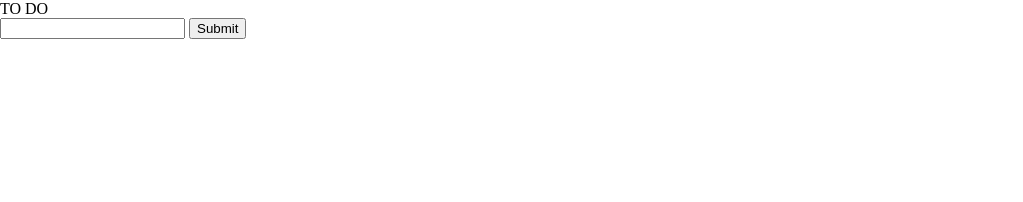
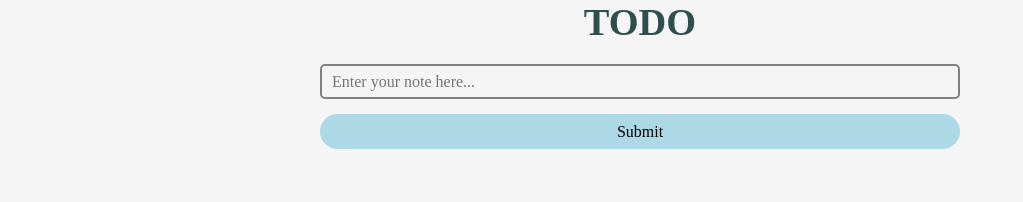
Before and after one commit to bascott5/hxgo-skeleton, a plain HTML site: page client/views/index.html in a window 1280 px wide. Shown: the whole page, without its empty margins (0-1023 px from the left). Drawn offline with Linux system fonts and the light colour scheme; files that its build step writes are made by us from their sources; files whose address does not match are found by name.

Commit message:
Added styling to demo

```diff
--- a/client/static/styles/global.css
+++ b/client/static/styles/global.css
@@ -1,7 +1,84 @@
-html, body, div, span, applet, object, iframe, h1, h2, h3, h4, h5, h6, p, blockquote, pre, a, abbr, acronym, address, big, cite, code, del, em, img, ins, kbd, q, s, samp, small, strike, strong, sub, sup, tt, var, b, u, i, center, dl, dt, dd, ol, ul, li, fieldset, form, label, legend, table, caption, tbody, tfoot, thead, tr, th, td, article, aside, canvas, details, embed, figure, figcaption, footer, header, menu, nav, output, section, summary, time, mark, audio, video {
+html, body, div, span, applet, object, iframe, h1, h2, h3, h4, h5, h6, p, blockquote, pre, a, input, button, abbr, acronym, address, big, cite, code, del, em, img, ins, kbd, q, s, samp, small, strike, strong, sub, sup, tt, var, b, u, i, center, dl, dt, dd, ol, ul, li, fieldset, form, label, legend, table, caption, tbody, tfoot, thead, tr, th, td, article, aside, canvas, details, embed, figure, figcaption, footer, header, menu, nav, output, section, summary, time, mark, audio, video {
+    all: unset;
     margin: 0;
     padding: 0;
     border: 0;
     font-size: 100%;
     font: inherit;
 }
+
+body {
+    background-color: whitesmoke;
+    position: absolute;
+    display: flex;
+    width: 100%;
+    height: 100%;
+    flex-direction: column;
+    align-items: center;
+}
+
+h1 {
+    color: darkslategray;
+    font-size: clamp(36px, 3vw, 48px);
+    font-weight: bold;
+    text-align: center;
+}
+
+form {
+    font-family: 'Times New Roman', Times, serif;
+    margin: 20px 0;
+    width: 50%;
+}
+
+form > input {
+    display: block;
+    border: 2px solid gray;
+    border-radius: 5px;
+    margin-bottom: 15px;
+    padding: 0 10px;
+    box-sizing: border-box;
+    width: 100%;
+    height: 35px;
+}
+
+form > button {
+    background-color: lightblue;
+    border-radius: 50px;
+    text-align: center;
+    box-sizing: border-box;
+    width: 100%;
+    height: 35px;
+}
+
+.item-container {
+    width: 50%;
+    background-color: lightslategrey;
+    padding: 15px;
+    border-radius: 10px;
+}
+
+.item-container:empty {
+    background-color: transparent;
+}
+
+.item {
+    color: white;
+    display: flex;
+    margin: 25px;
+    justify-content: space-between;
+    align-items: center;
+}
+
+.item > p {
+
+}
+
+.item > button {
+    background-color: crimson;
+    text-align: center;
+    font-weight: bolder;
+    border-radius: 10px;
+    padding: 10px;
+    width: 25px;
+    height: 25px;
+}
--- a/client/views/index.html
+++ b/client/views/index.html
@@ -8,9 +8,9 @@
     <title>TO DO</title>
 </head>
 <body>
-    <h1>TO DO</h1>
+    <h1>TODO</h1>
     <form hx-post="/add" hx-target="next" hx-swap="beforeend">
-        <input type="text" name="note">
+        <input type="text" name="note" placeholder="Enter your note here...">
         <button type="submit">Submit</button>
     </form>
     <section class="item-container"></section>
```
Also changed, not shown: 1 other file.
